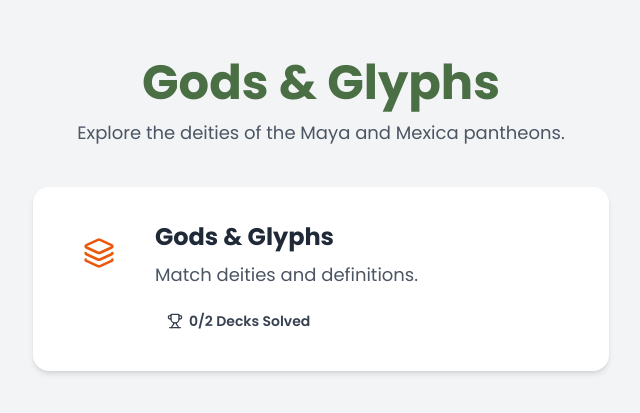
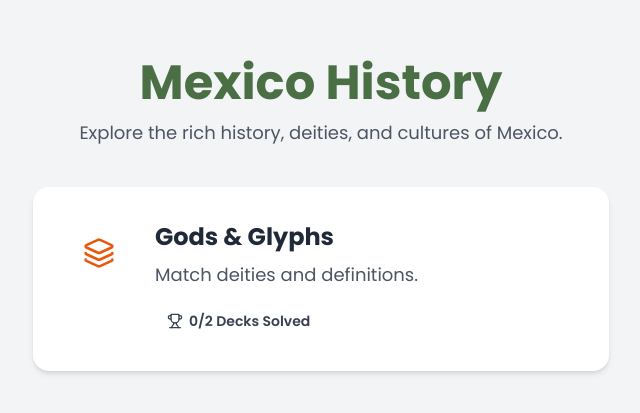
Before and after one commit to nz-nz/mexico-history, a React (Vite) app: page / in a window 1280 px wide. Shown: the part 105-518 px from the top of the page, without its empty margins (319-959 px from the left). Built offline with nearby package versions, Linux system fonts and the light colour scheme.

Commit message:
chore: update app name to Mexico History and fix description
- Update index.html title
- Update metadata.json name and description
- Update GameMenu.tsx title and description to Mexico History

```diff
--- a/components/GameMenu.tsx
+++ b/components/GameMenu.tsx
@@ -39,8 +39,8 @@ const GameMenu: React.FC<GameMenuProps> = ({ onSelectMode }) => {
   return (
     <div className="w-full max-w-4xl mx-auto p-4 flex flex-col items-center justify-center min-h-[80vh]">
       <div className="text-center mb-10">
-        <h1 className="text-4xl md:text-5xl font-extrabold text-[#4b6f44] mb-3">Gods & Glyphs</h1>
-        <p className="text-gray-600 text-lg">Explore the deities of the Maya and Mexica pantheons.</p>
+        <h1 className="text-4xl md:text-5xl font-extrabold text-[#4b6f44] mb-3">Mexico History</h1>
+        <p className="text-gray-600 text-lg">Explore the rich history, deities, and cultures of Mexico.</p>
       </div>
 
       <div className="w-full flex justify-center">
--- a/index.html
+++ b/index.html
@@ -3,7 +3,7 @@
   <head>
     <meta charset="UTF-8" />
     <meta name="viewport" content="width=device-width, initial-scale=1.0" />
-    <title>Mesoamerica Master</title>
+    <title>Mexico history</title>
     <script src="https://cdn.tailwindcss.com"></script>
     <link href="https://fonts.googleapis.com/css2?family=Poppins:wght@300;400;600;700&display=swap" rel="stylesheet">
     <style>
@@ -22,8 +22,7 @@
         background: #888;
         border-radius: 4px;
       }
-      ::-webkit-scrollbar-thumb:hover {
-      }
+
     </style>
   </head>
   <body>
--- a/metadata.json
+++ b/metadata.json
@@ -1,5 +1,5 @@
 {
-  "name": "Mesoamerica Master: Pre-Hispanic History",
-  "description": "A gamified learning app to master the history of Pre-Hispanic Mexico, covering periods, cultures, deities, and timelines.",
+  "name": "Mexico History",
+  "description": "A gamified learning app to master Mexico History.",
   "requestFramePermissions": []
 }
```
